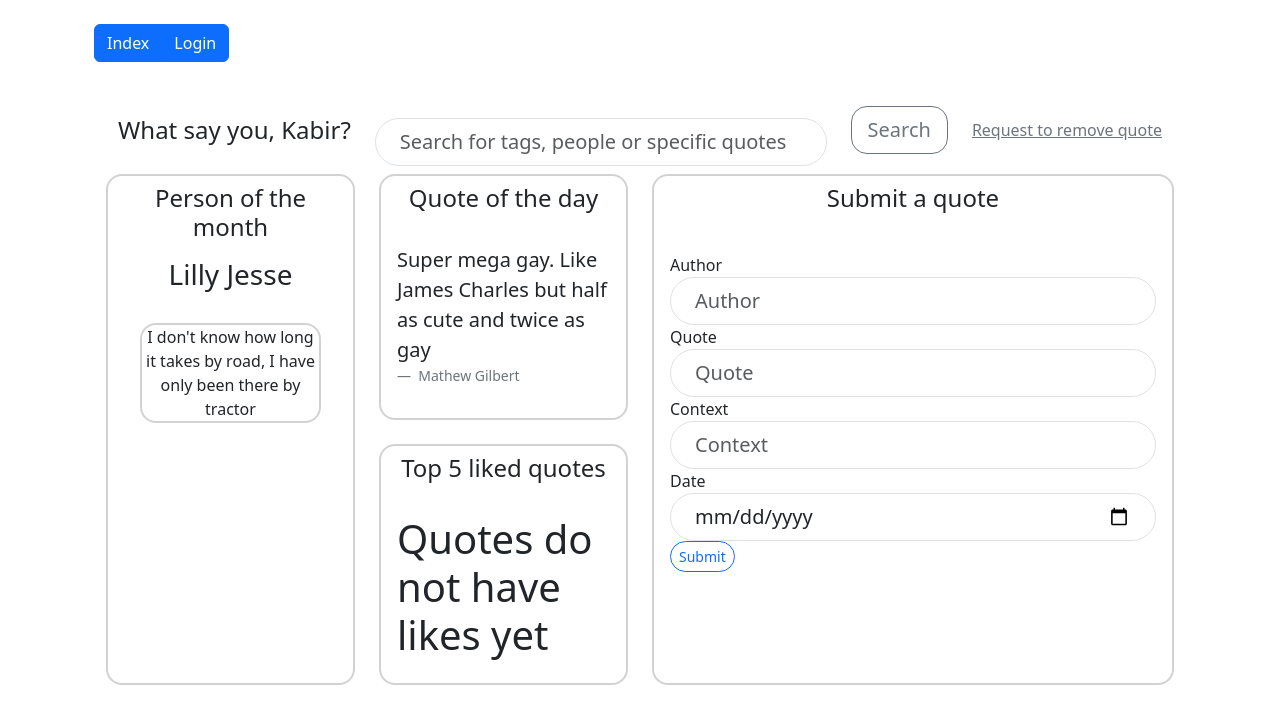
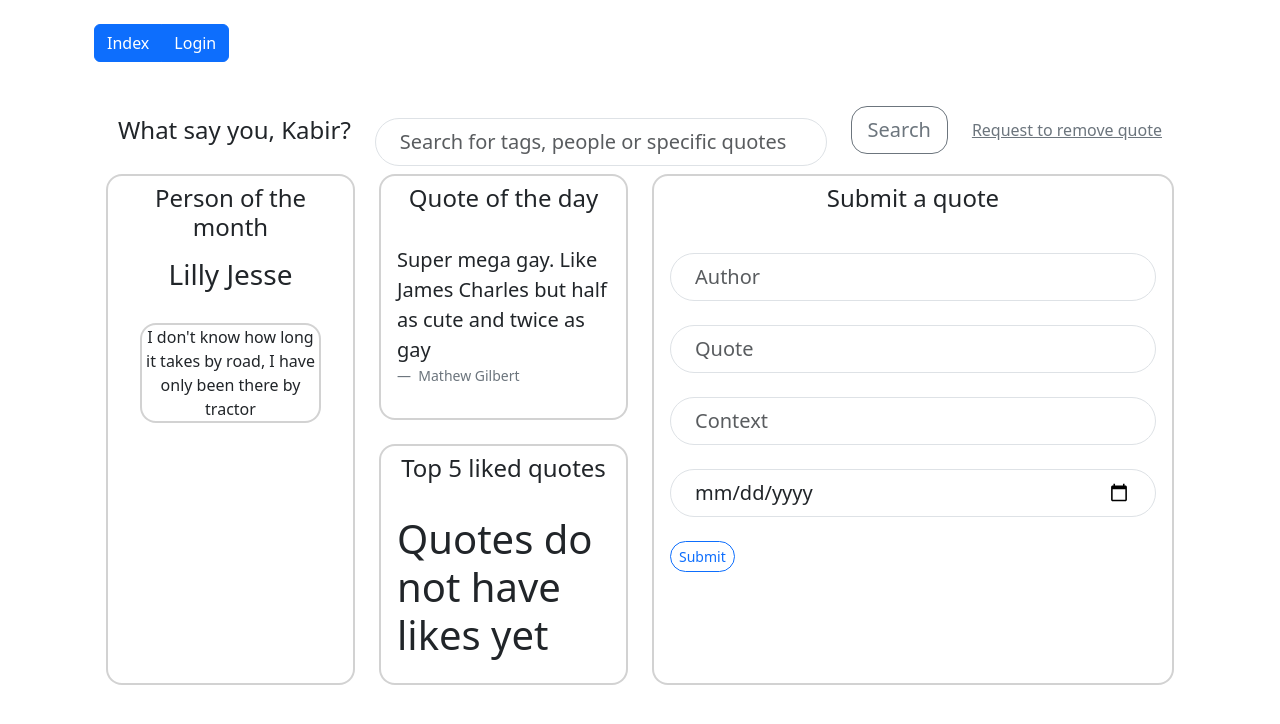
Before and after one commit to ThatCrazyTechMan/NEA-Quotebook, a FastAPI app: page /home in a window 1280 px wide. Shown: the top 724 px of the page. Run offline with FastAPI, Linux system fonts and the light colour scheme.

Commit message:
Removed redundant labels from home.html

```diff
--- a/templates/home.html
+++ b/templates/home.html
@@ -96,21 +96,17 @@
                     <div class="card-title text-center"><h4 class="p-2">Submit a quote</h4></div>
                     <div class="card-body">
                         <form action="http://localhost:8000/submit" method="POST">
-                            <label for="author">Author</label>
                             <input type="text" id="author" required class="form-control form-control-lg rounded-pill px-4"
                             placeholder="Author"
-                            aria-label="Author" name="author">
-                            <label for="quote">Quote</label>
+                            aria-label="Author" name="author"><br>
                             <input type="text" id="quote" required class="form-control form-control-lg rounded-pill px-4"
                             placeholder="Quote"
-                            aria-label="Quote" name="quote">
-                             <label for="context">Context</label>
+                            aria-label="Quote" name="quote"><br>
                             <input type="text" id="context" required class="form-control form-control-lg rounded-pill px-4"
                             placeholder="Context"
-                            aria-label="Context" name="context">
-                            <label for="date">Date</label>
+                            aria-label="Context" name="context"><br>
                             <input type="date" id="date" required class="form-control form-control-lg rounded-pill px-4"
-                            aria-label="Date" name="date">
+                            aria-label="Date" name="date"><br>
                             <button type="submit" class="btn btn-outline-primary btn-sm rounded-4">Submit</button>
                         </form>
                     </div>
```
